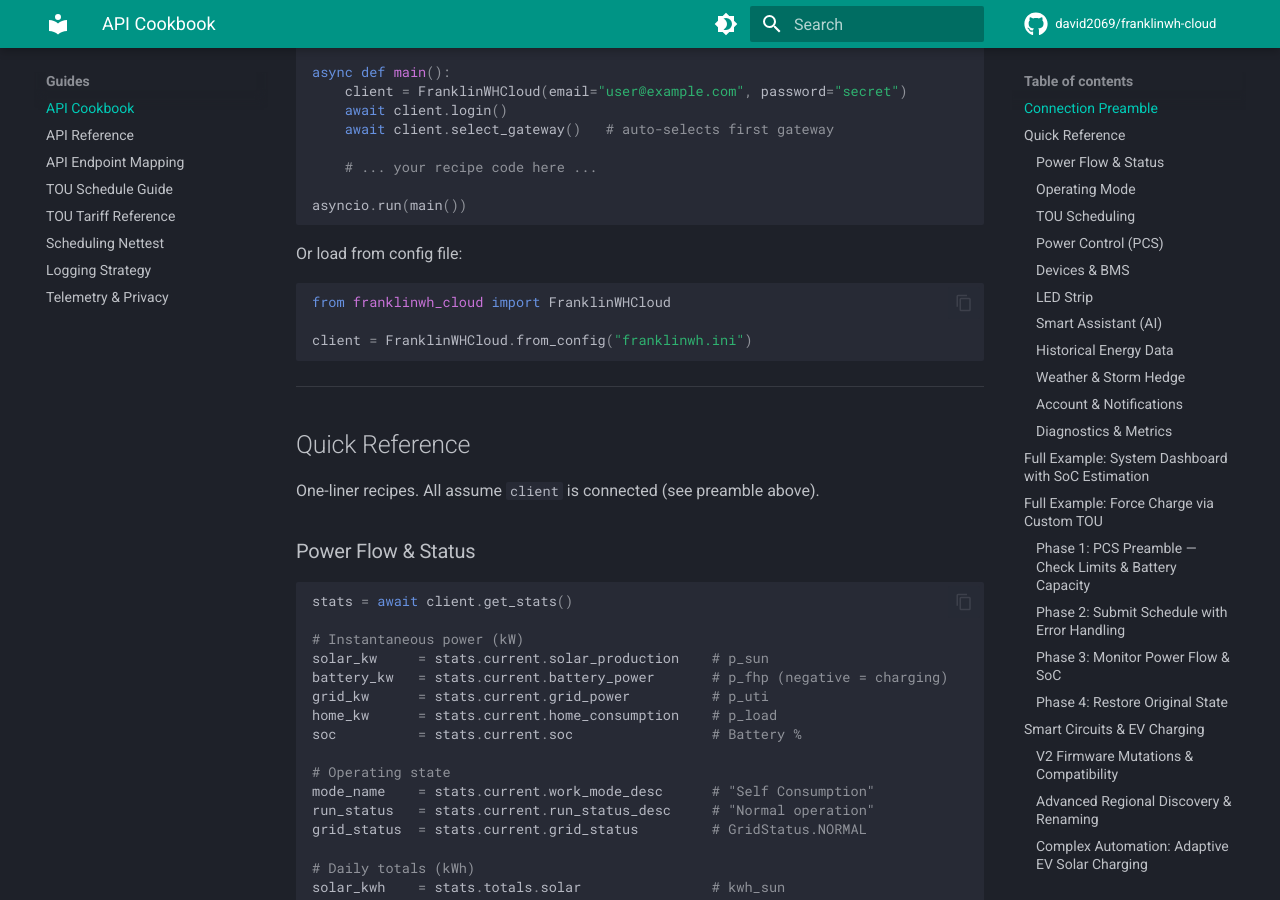
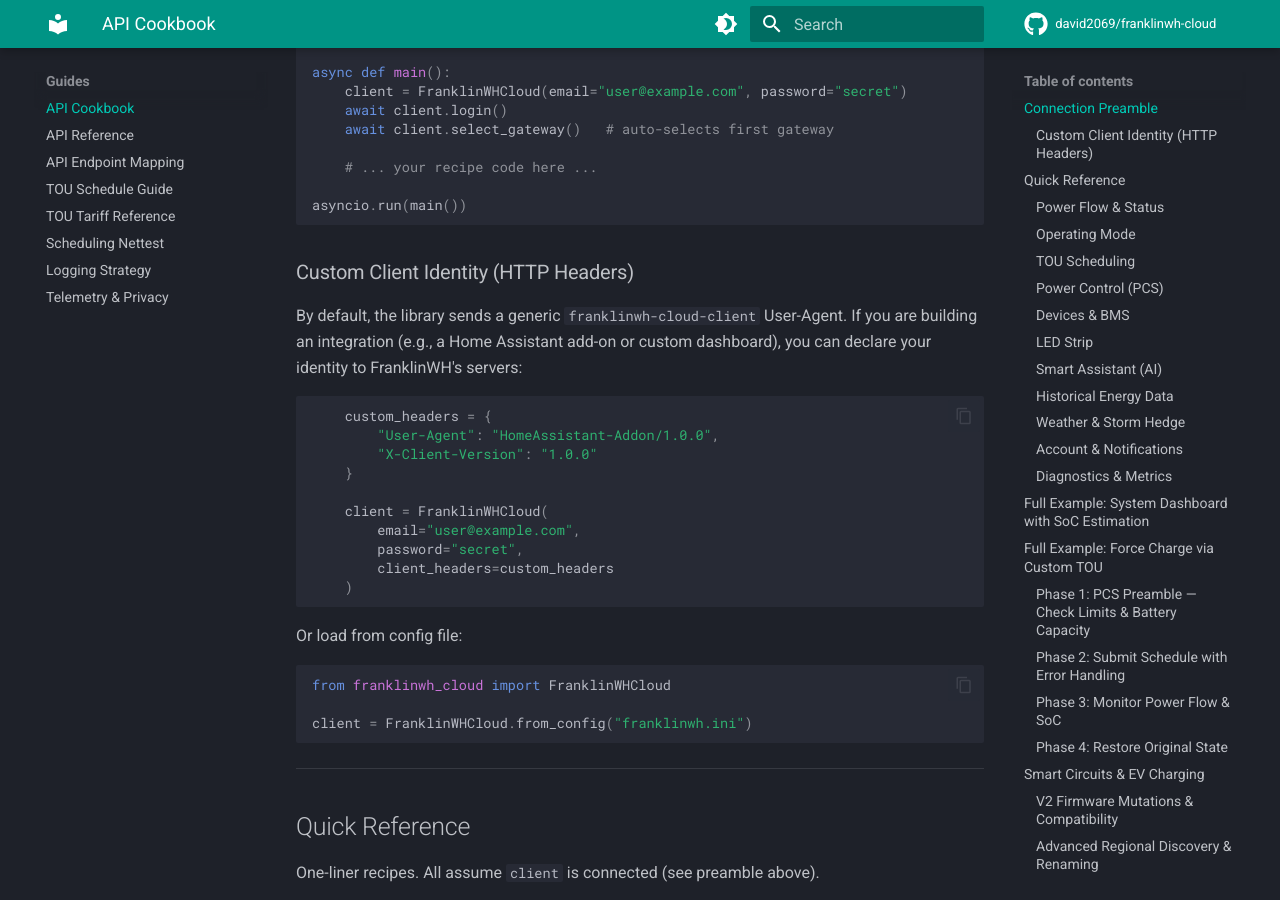
Before and after one commit to david2069/franklinwh-cloud, an MkDocs documentation site: the page built from docs/API_COOKBOOK.md, in a window 1280 px wide and 900 px high, scrolled down 484 px. Built offline with MkDocs 1.6.1 and Material for MkDocs 9.7.7, drawn with Linux system fonts in a browser that asks for light colours; comment, search, counter and statistics services are not loaded.

Commit message:
docs: add cookbook recipe for injecting custom HTTP headers (user-agent etc)

````diff
--- a/docs/API_COOKBOOK.md
+++ b/docs/API_COOKBOOK.md
@@ -23,6 +23,23 @@
     # ... your recipe code here ...
 
 asyncio.run(main())
+```
+
+### Custom Client Identity (HTTP Headers)
+
+By default, the library sends a generic `franklinwh-cloud-client` User-Agent. If you are building an integration (e.g., a Home Assistant add-on or custom dashboard), you can declare your identity to FranklinWH's servers:
+
+```python
+    custom_headers = {
+        "User-Agent": "HomeAssistant-Addon/1.0.0",
+        "X-Client-Version": "1.0.0"
+    }
+
+    client = FranklinWHCloud(
+        email="user@example.com",
+        password="secret",
+        client_headers=custom_headers
+    )
 ```
 
 Or load from config file:
````
